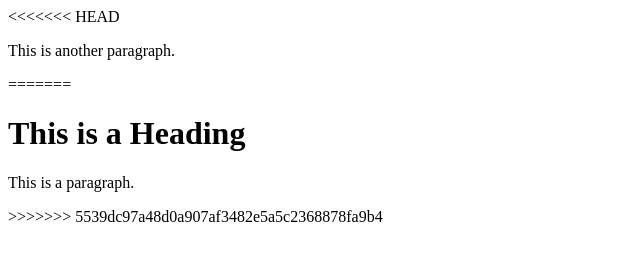
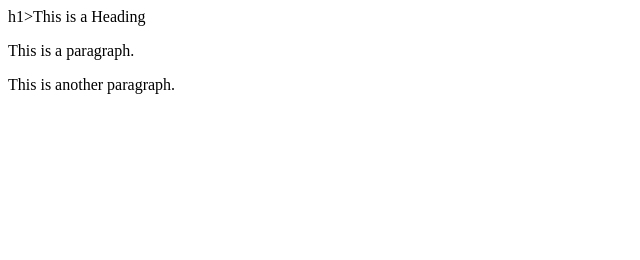
Before and after one commit to shokir-Web/learning-git, a plain HTML site: page index.html in a window 1280 px wide. Shown: the whole page, without its empty margins (0-640 px from the left). Drawn offline with Linux system fonts and the light colour scheme.

Commit message:
resolved conflict

```diff
--- a/index.html
+++ b/index.html
@@ -4,11 +4,8 @@
     <title>Page Title</title>
 </head>
 <body>
-<<<<<<< HEAD
-<p>This is another paragraph.</p>
-=======
-    <h1>This is a Heading</h1>
+    h1>This is a Heading</h1>
     <p>This is a paragraph.</p>
->>>>>>> 5539dc97a48d0a907af3482e5a5c2368878fa9b4
+    <p>This is another paragraph.</p>
 </body>
 </html>
```
